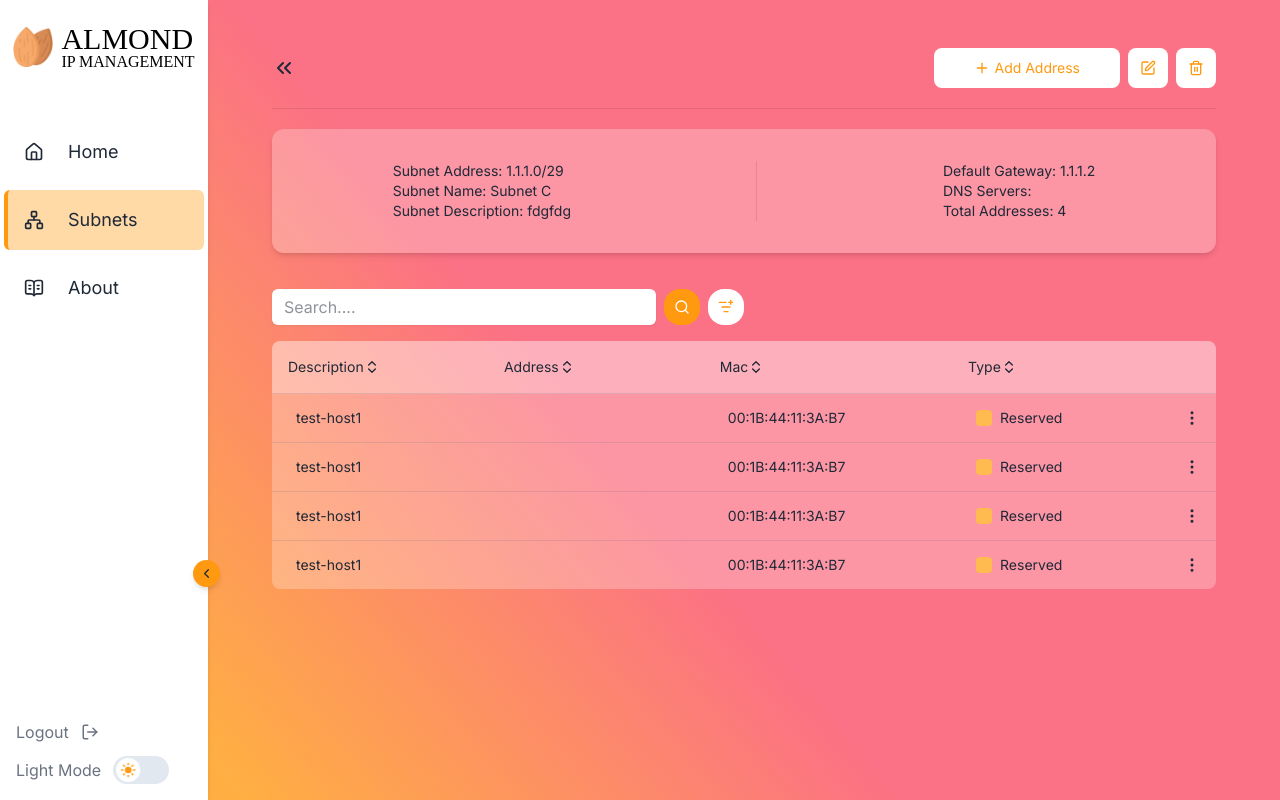
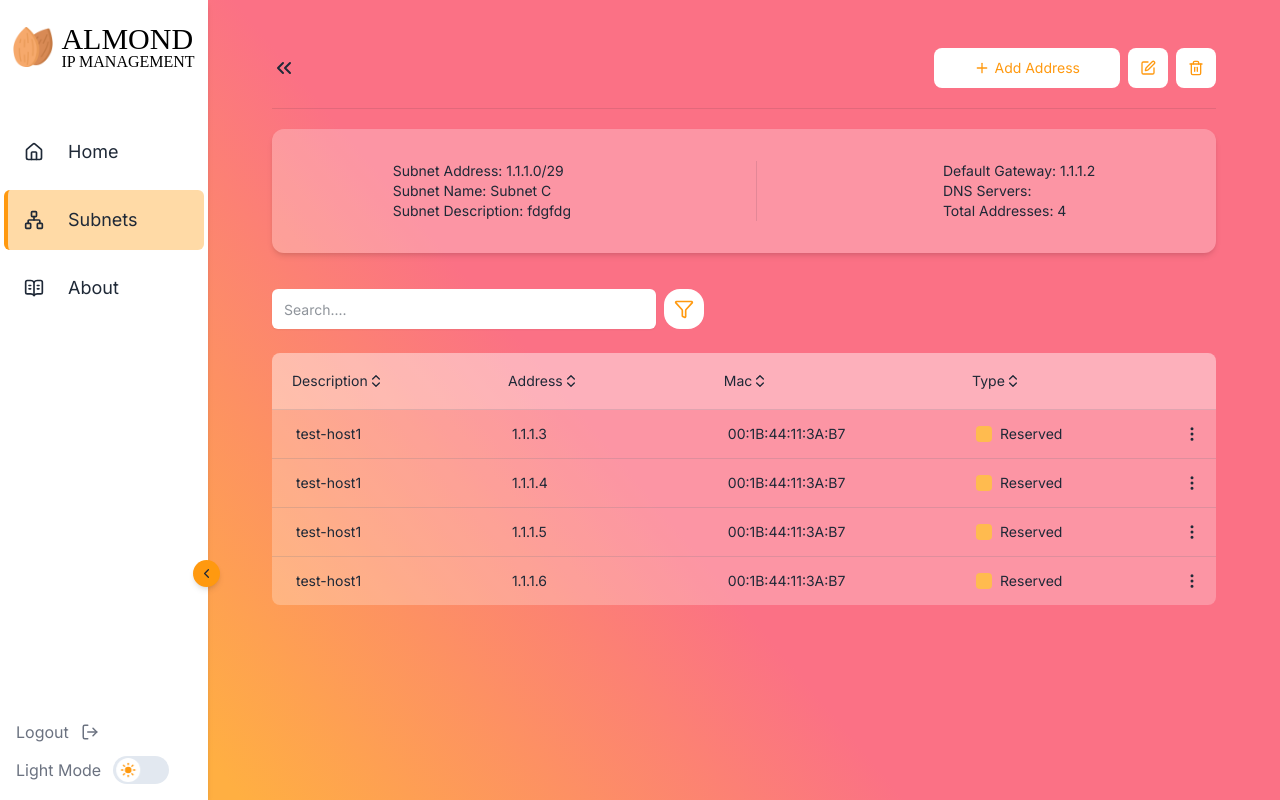
Before and after one commit to shakedGoffer/almond-ipam-new, a React (Vite) app: page /subnets/1.1.1.0 in a window 1280 px wide. Built offline with nearby package versions, Linux system fonts and the light colour scheme; a web font is replaced by a local one.

Commit message:
feat: rebuild table, add global search & filtering

```diff
--- a/src/components/SearchBar.tsx
+++ /dev/null
@@ -1,19 +0,0 @@
-import { ListFilterPlus, Search } from "lucide-react";
-import FormInput from "./FormInput";
-import { Button } from "./ui/button";
-
-const SearchBar = () => {
-    return (
-        <div className="flex flex-row flex-1 items-center gap-2">
-            <FormInput placeholder="Search...." className="py-2 text-md border-0 w-[30vw] min-w-68" />
-            <Button className="p-2.5 h-fit w-fit rounded-2xl bg-primary text-form-bg">
-                <Search />
-            </Button>
-            <Button className="p-2.5 h-fit w-fit rounded-2xl">
-                <ListFilterPlus />
-            </Button>
-        </div>
-    );
-}
-
-export default SearchBar;
--- a/src/components/DataTable/Table.tsx
+++ b/src/features/dataTable/Table.tsx
@@ -8,33 +8,37 @@ import {
   type SortingState,
   useReactTable,
   type Header,
+  getFilteredRowModel,
 } from "@tanstack/react-table";
 
 import {
-  Table,
   TableBody,
   TableCell,
   TableHead,
   TableHeader,
   TableRow,
+  Table,
 } from "@/components/ui/table";
 import { useState } from "react";
-import UsageBar from "../UsageBar";
 import { cn } from "@/lib/utils/cn";
+import { useTableContext } from "./TableProvider";
+import UsageBar from "@/components/UsageBar";
 
 interface DataTableProps<TData, TValue> {
   columns: ColumnDef<TData, TValue>[];
   data: TData[];
   className?: string;
+  searchBar?: boolean;
+  columnFilters?: React.ReactNode;
 }
 
-export function DataTable<TData, TValue>({
+const TableContent = <TData, TValue>({
   columns,
   data,
   className,
-}: DataTableProps<TData, TValue>) {
+}: DataTableProps<TData, TValue>) => {
   const [sorting, setSorting] = useState<SortingState>([]);
-
+  const { globalFilter, setGlobalFilter } = useTableContext();
   const table = useReactTable({
     data,
     columns,
@@ -42,8 +46,11 @@ export function DataTable<TData, TValue>({
     getPaginationRowModel: getPaginationRowModel(),
     onSortingChange: setSorting,
     getSortedRowModel: getSortedRowModel(),
+    getFilteredRowModel: getFilteredRowModel(),
+    onGlobalFilterChange: setGlobalFilter,
     state: {
       sorting,
+      globalFilter,
     },
   });
 
@@ -88,9 +95,9 @@ export function DataTable<TData, TValue>({
       </Table>
     </div>
   );
-}
+};
 
-function DataTableCell<TData>({ cell }: { cell: Cell<TData, unknown> }) {
+const DataTableCell = <TData,>({ cell }: { cell: Cell<TData, unknown> }) => {
   const cellID = cell.column.id;
   const cellValue = cell.getValue() as string | number;
 
@@ -124,13 +131,13 @@ function DataTableCell<TData>({ cell }: { cell: Cell<TData, unknown> }) {
       {cellContent({ cellID })}
     </TableCell>
   );
-}
+};
 
-function DataTableHeader<TData>({
+const DataTableHeader = <TData,>({
   header,
 }: {
   header: Header<TData, unknown>;
-}) {
+}) => {
   return (
     <TableHead key={header.id} className="p-1 ">
       {header.isPlaceholder
@@ -138,4 +145,6 @@ function DataTableHeader<TData>({
         : flexRender(header.column.columnDef.header, header.getContext())}
     </TableHead>
   );
-}
+};
+
+export default TableContent;
--- a/src/components/DataTable/DataTableColumnHeader.tsx
+++ b/src/features/dataTable/TableColumnHeader.tsx
@@ -4,31 +4,28 @@ import { ChevronDown, ChevronsUpDown, ChevronUp } from "lucide-react";
 import { cn } from "@/lib/utils/cn";
 import { Button } from "@/components/ui/button";
 
-interface DataTableColumnHeaderProps<
-  TData,
-  TValue,
-> extends React.HTMLAttributes<HTMLDivElement> {
+interface DataTableColumnsProps<TData,TValue,> extends React.HTMLAttributes<HTMLDivElement> {
   column: Column<TData, TValue>;
   title: string;
   sort?: boolean;
 }
 
-function DataTableColumnHeader<TData, TValue>({
+const TableColumnHeader = <TData, TValue>({
   column,
   title,
   sort,
   className,
-}: DataTableColumnHeaderProps<TData, TValue>) {
+}: DataTableColumnsProps<TData, TValue>) => {
   if (!column.getCanSort()) {
     return <div className={cn(className)}>{title}</div>;
   }
 
   return (
-    <div className={cn("flex flex-row items-center gap-2", className)}>
+    <div className={cn("flex flex-row items-center gap-2 m-1 ", className)}>
       {sort && (
         <Button
           variant="ghost"
-          className="p-3"
+          className="px-3 py-2.5"
           onClick={() => column.toggleSorting(column.getIsSorted() === "asc")}
         >
           <span>{title}</span>
@@ -41,9 +38,9 @@ function DataTableColumnHeader<TData, TValue>({
           )}
         </Button>
       )}
-      {!sort && <span>{title}</span>}
+      {!sort && <span className="px-3 py-2.5">{title}</span>}
     </div>
   );
-}
+};
 
-export default DataTableColumnHeader;
+export default TableColumnHeader;
--- /dev/null
+++ b/src/features/dataTable/TableFilter.tsx
@@ -0,0 +1,107 @@
+import {
+  DropdownMenu,
+  DropdownMenuContent,
+  DropdownMenuTrigger,
+} from "@/components/ui/dropdown-menu";
+
+import { Filter } from "lucide-react";
+
+import FormInput from "@/components/FormInput";
+import { useForm, type SubmitHandler } from "react-hook-form";
+
+import * as z from "zod";
+import { zodResolver } from "@hookform/resolvers/zod";
+import { Button } from "@/components/ui/button";
+
+
+const TableFilter = () => {
+  // Zod schema for form validation
+  const SubnetFormSchema = z.object({
+    subnetName: z.string().optional(),
+    subnetCIDR: z.number().int().gte(4).lte(32).optional().or(z.literal("").transform(() => undefined)), // Alow filed to be ""
+
+    // Custom validation for addresses - allow empty (optional field) or a list of IPv4 addresses (separated by commas)
+    addressesList: z.string().refine((value) => {
+      if (!value) return true;
+      const servers = value.split(",").map((s) => s.trim());
+      return servers.every((s) => z.ipv4().safeParse(s).success);
+    }, "Invalid IPv4 addresses format (Notice: you can usa a comma to include addresses)"),
+  });
+
+  const form = useForm({ resolver: zodResolver(SubnetFormSchema) });
+
+  const onSubmit: SubmitHandler<z.infer<typeof SubnetFormSchema>> = async (
+    data,
+  ) => {
+    await new Promise((resolve) => setTimeout(resolve, 5000));
+    console.log("Form Data:", data);
+  };
+
+  return (
+    <DropdownMenu>
+      <DropdownMenuTrigger asChild>
+        <Button className="p-2.5 h-fit w-fit rounded-2xl">
+          <Filter className="size-5" />
+        </Button>
+      </DropdownMenuTrigger>
+      <DropdownMenuContent
+        align="start"
+        className="w-92 p-5 rounded-xl"
+      >
+        <form
+          onSubmit={form.handleSubmit(onSubmit)}
+          className="flex flex-col gap-6"
+        >
+          <div className="flex flex-col gap-4">
+            <div className="flex flex-row flex-1 items-start gap-3">
+              <div className="flex-1">
+                <FormInput
+                  {...form.register("subnetName")}
+                  error={form.formState.errors.subnetName?.message}
+                  label="Name"
+                  className="min-w-50"
+                />
+              </div>
+              <FormInput
+                {...form.register("subnetCIDR")}
+                error={form.formState.errors.subnetCIDR?.message}
+                label="CIDR"
+                className="w-14"
+                placeholder="24..."
+              />
+            </div>
+            <FormInput
+              {...form.register("addressesList")}
+              error={form.formState.errors.addressesList?.message}
+              label="Addresses List"
+              placeholder="1.1.1.1, 1.1.1.2..."
+            />
+          </div>
+          <div className="flex flex-col gap-2">
+            <div className="flex flex-row flex-1 gap-4">
+              <Button
+                type="submit"
+                variant="form"
+                disabled={form.formState.isSubmitting}
+                className="flex flex-1 "
+              >
+                {form.formState.isSubmitting ? "Loading..." : "Apply"}
+              </Button>
+
+              <Button type="reset" variant="outline">
+                Cancel
+              </Button>
+            </div>
+            {form.formState.errors.root && (
+              <span className="text-sm text-status-error text-center">
+                {form.formState.errors.root.message}
+              </span>
+            )}
+          </div>
+        </form>
+      </DropdownMenuContent>
+    </DropdownMenu>
+  );
+};
+
+export default TableFilter;
--- /dev/null
+++ b/src/features/dataTable/TableProvider.tsx
@@ -0,0 +1,36 @@
+import { useState } from "react";
+import { cn } from "@/lib/utils/cn";
+
+import React, { createContext, useContext } from "react";
+
+interface TableContextType {
+  globalFilter: string;
+  setGlobalFilter: (value: string) => void;
+}
+
+const TableContext = createContext<TableContextType | null>(null);
+
+const DataTableProvider = ({
+  children,
+  className,
+}: {
+  children: React.ReactNode;
+  className?: string;
+}) => {
+  const [globalFilter, setGlobalFilter] = useState("");
+  return (
+    <TableContext.Provider value={{ globalFilter, setGlobalFilter }}>
+      <div className={cn("flex flex-col gap-6", className)}>{children}</div>
+    </TableContext.Provider>
+  );
+};
+
+const useTableContext = () => {
+  const context = useContext(TableContext);
+  if (!context)
+    throw new Error("Table components must be used within DataTableProvider");
+  return context;
+};
+
+export default DataTableProvider;
+export {useTableContext};
--- /dev/null
+++ b/src/features/dataTable/TableSearchInput.tsx
@@ -0,0 +1,19 @@
+import FormInput from "@/components/FormInput";
+import { useTableContext } from "./TableProvider";
+
+const TableSearchInput = () => {
+  const { globalFilter, setGlobalFilter } = useTableContext();
+  return (
+    <FormInput
+      placeholder="Search...."
+      className="py-5 text-md border-0 w-[30vw] min-w-68 text-sm"
+      value={globalFilter ?? ""}
+      onChange={(event: React.ChangeEvent<HTMLInputElement>) =>
+        setGlobalFilter(String(event.target.value))
+      }
+    />
+  );
+};
+
+
+export default TableSearchInput;
--- /dev/null
+++ b/src/features/dataTable/TableToolbar.tsx
@@ -0,0 +1,14 @@
+import { cn } from "@/lib/utils/cn";
+import React from "react";
+
+interface TableToolbarProps {
+    className?: string,
+    children: React.ReactNode,
+}
+const DataTableToolbar = ({ children, className }: TableToolbarProps) => {
+  return (
+    <div className={cn("flex items-center justify-between gap-2", className)}>{children}</div>
+  );
+};
+
+export default DataTableToolbar;
--- /dev/null
+++ b/src/features/dataTable/index.tsx
@@ -0,0 +1,17 @@
+import TableContent from './Table';
+import TableColumnHeader from './TableColumnHeader';
+import TableFilter from './TableFilter';
+import TableProvider from './TableProvider';
+import TableSearchInput from './TableSearchInput';
+import TableToolbar from './TableToolbar';
+
+
+const DataTable = {
+    Provider: TableProvider,
+    Content: TableContent,
+    ColumnHeader: TableColumnHeader,
+    Toolbar: TableToolbar,
+    SearchInput: TableSearchInput,
+    Filter: TableFilter,
+}
+export default DataTable;
--- a/src/pages/HomePage.tsx
+++ b/src/pages/HomePage.tsx
@@ -6,7 +6,6 @@ import {
   formatSubnetsData,
   countTotalAddresses,
 } from "../lib/utils/formatDate";
-import { DataTable } from "@/components/dataTable/Table";
 import type Subnet from "@/types/subnet";
 
 import { type ColumnDef } from "@tanstack/react-table";
@@ -20,28 +19,28 @@ import {
   DropdownMenuSeparator,
   DropdownMenuTrigger,
 } from "@/components/ui/dropdown-menu";
-import DataTableColumnHeader from "@/components/dataTable/DataTableColumnHeader";
+import DataTable from "@/features/dataTable";
+
 
 const HomePage = () => {
-
   const subnetsColumns: ColumnDef<Subnet>[] = [
     {
       accessorKey: "name",
       header: ({ column }) => (
-        <DataTableColumnHeader column={column} sort title="Name" />
+        <DataTable.ColumnHeader column={column}  title="Name" />
       ),
     },
     {
       accessorKey: "fullAddress",
       header: ({ column }) => (
-        <DataTableColumnHeader column={column} sort title="Address" />
+        <DataTable.ColumnHeader column={column}  title="Address" />
       ),
     },
     {
       id: "usage",
       accessorKey: "allocated_ips_percent",
       header: ({ column }) => (
-        <DataTableColumnHeader column={column} sort title="Usage" />
+        <DataTable.ColumnHeader column={column} sort title="Usage" />
       ),
     },
     {
@@ -100,7 +99,10 @@ const HomePage = () => {
         <h1 className="text-xl font-bold mb-4 text-center text-primary-text">
           Top 10 Subnets By Usage
         </h1>
-        <DataTable columns={subnetsColumns} data={subnetsList} />
+
+        <DataTable.Provider >
+          <DataTable.Content columns={subnetsColumns} data={subnetsList} />
+        </DataTable.Provider>
       </div>
     </div>
   );
--- a/src/pages/SubnetDetailsPage.tsx
+++ b/src/pages/SubnetDetailsPage.tsx
@@ -1,10 +1,7 @@
 import { Link, useParams } from "react-router-dom";
 import fakeData from "../../fakeData/fakeData";
-import {
-  formatAddressesData
-} from "@/lib/utils/formatDate";
+import { formatAddressesData } from "@/lib/utils/formatDate";
 
-import SearchBar from "../components/SearchBar";
 import { Button } from "@/components/ui/button";
 import {
   ChevronsLeft,
@@ -15,7 +12,6 @@ import {
   TrashIcon,
 } from "lucide-react";
 import { Card, CardContent } from "@/components/ui/card";
-import DataTableColumnHeader from "@/components/dataTable/DataTableColumnHeader";
 
 import { type ColumnDef } from "@tanstack/react-table";
 
@@ -26,7 +22,6 @@ import {
   DropdownMenuSeparator,
   DropdownMenuTrigger,
 } from "@/components/ui/dropdown-menu";
-import { DataTable } from "@/components/dataTable/Table";
 import { Separator } from "@/components/ui/separator";
 import SubnetDialogForm from "@/components/dialogs/SubnetDialogForm";
 import DeleteConfirmationDialog from "@/components/dialogs/DeleteConfirmationDialog";
@@ -34,6 +29,7 @@ import AddressDialogForm from "@/components/dialogs/AddressDialogForm";
 import { toast } from "sonner";
 import type Address from "@/types/address";
 import type Subnet from "@/types/subnet";
+import DataTable from "@/features/dataTable";
 
 const SubnetDetailsPage = () => {
   const { subnetAddress } = useParams();
@@ -48,25 +44,25 @@ const SubnetDetailsPage = () => {
     {
       accessorKey: "address_description",
       header: ({ column }) => (
-        <DataTableColumnHeader column={column} sort title="Description" />
+        <DataTable.ColumnHeader column={column} sort title="Description" />
       ),
     },
     {
-      accessorKey: "address",
+      accessorKey: "ip",
       header: ({ column }) => (
-        <DataTableColumnHeader column={column} sort title="Address" />
+        <DataTable.ColumnHeader column={column} sort title="Address" />
       ),
     },
     {
       accessorKey: "mac_address",
       header: ({ column }) => (
-        <DataTableColumnHeader column={column} sort title="Mac" />
+        <DataTable.ColumnHeader column={column} sort title="Mac" />
       ),
     },
     {
       accessorKey: "type",
       header: ({ column }) => (
-        <DataTableColumnHeader column={column} sort title="Type" />
+        <DataTable.ColumnHeader column={column} sort title="Type" />
       ),
     },
     {
@@ -134,7 +130,7 @@ const SubnetDetailsPage = () => {
                     title={`Reserve Address`}
                     description={`Reserve Address On Subnet: ${subnetAddress}/${subnet.subnet_cidr}`}
                     dialogTrigger={
-                      <DropdownMenuItem className="text-address-reserved justify-center" >
+                      <DropdownMenuItem className="text-address-reserved justify-center">
                         Reserve Address
                       </DropdownMenuItem>
                     }
@@ -203,14 +199,17 @@ const SubnetDetailsPage = () => {
         </Card>
 
         {/* Address table + search & filter bar */}
-        <div className="flex flex-col gap-4 mt-4">
-          <SearchBar />
-          <DataTable
+
+        <DataTable.Provider className="mt-4">
+          <DataTable.Toolbar className="justify-start">
+            <DataTable.SearchInput />
+            <DataTable.Filter />
+          </DataTable.Toolbar>
+          <DataTable.Content
             columns={subnetAddressesColumns}
             data={formatAddressesData(subnet.allocated_ips)}
-            className="h-full w-full"
           />
-        </div>
+        </DataTable.Provider>
       </div>
     );
   }
--- a/src/pages/SubnetsPage.tsx
+++ b/src/pages/SubnetsPage.tsx
@@ -1,6 +1,5 @@
 import { ChevronsRight, MoreVertical, Plus } from "lucide-react";
 import { Button } from "@/components/ui/button";
-import SearchBar from "@/components/SearchBar";
 import fakeData from "../../fakeData/fakeData";
 
 import { formatSubnetsData } from "../lib/utils/formatDate";
@@ -15,38 +14,42 @@ import {
   DropdownMenuSeparator,
   DropdownMenuTrigger,
 } from "@/components/ui/dropdown-menu";
-import DataTableColumnHeader from "@/components/dataTable/DataTableColumnHeader";
-import { DataTable } from "@/components/dataTable/Table";
 import { Link } from "react-router-dom";
 import SubnetDialogForm from "@/components/dialogs/SubnetDialogForm";
 import DeleteConfirmationDialog from "@/components/dialogs/DeleteConfirmationDialog";
 import type Subnet from "@/types/subnet";
+
+import DataTable from "@/features/dataTable";
 
 const SubnetPage = () => {
   // Columns for Subnets DataTable
   const subnetsColumns: ColumnDef<Subnet>[] = [
     {
       accessorKey: "name",
+      enableGlobalFilter: true,
       header: ({ column }) => (
-        <DataTableColumnHeader column={column} sort title="Name" />
+        <DataTable.ColumnHeader column={column} sort title="Name" />
       ),
     },
     {
       accessorKey: "fullAddress",
+      enableGlobalFilter: true,
       header: ({ column }) => (
-        <DataTableColumnHeader column={column} sort title="Address" />
+        <DataTable.ColumnHeader column={column} sort title="Address" />
       ),
     },
     {
       id: "usage",
       accessorKey: "allocated_ips_percent",
+      enableGlobalFilter: false,
       header: ({ column }) => (
-        <DataTableColumnHeader column={column} sort title="Usage" />
+        <DataTable.ColumnHeader column={column} sort title="Usage" />
       ),
     },
     {
       /* Drop Down "More Actions" (with delete & edit) */
       id: "actions",
+      enableGlobalFilter: false,
       cell: ({ row }) => {
         const subnet = row.original;
         return (
@@ -102,10 +105,13 @@ const SubnetPage = () => {
   ];
 
   return (
-    <div className="flex flex-col flex-1 min-w-min flex-1 gap-6">
-      {/* Top section - search + filter bar + create subnet dialog */}
-      <div className="flex flex-row justify-around items-center gap-2">
-        <SearchBar />
+
+      <DataTable.Provider className="flex-1 min-w-min gap-6">
+        <DataTable.Toolbar>
+          <div className="flex flex-row gap-2">
+            <DataTable.SearchInput />
+            <DataTable.Filter />
+          </div>
           <SubnetDialogForm
             variant="create"
             title="Create New Subnet "
@@ -116,14 +122,14 @@ const SubnetPage = () => {
               </Button>
             }
           />
-      </div>
-      {/* All Subnets table */}
-      <DataTable
+        </DataTable.Toolbar>
+        <DataTable.Content
           columns={subnetsColumns}
           data={formatSubnetsData(fakeData)}
-        className="h-full w-full"
+          className="h-full"
         />
-    </div>
+      </DataTable.Provider>
+
   );
 };
 
```
Lines whose indentation alone changed are shown as unchanged.
